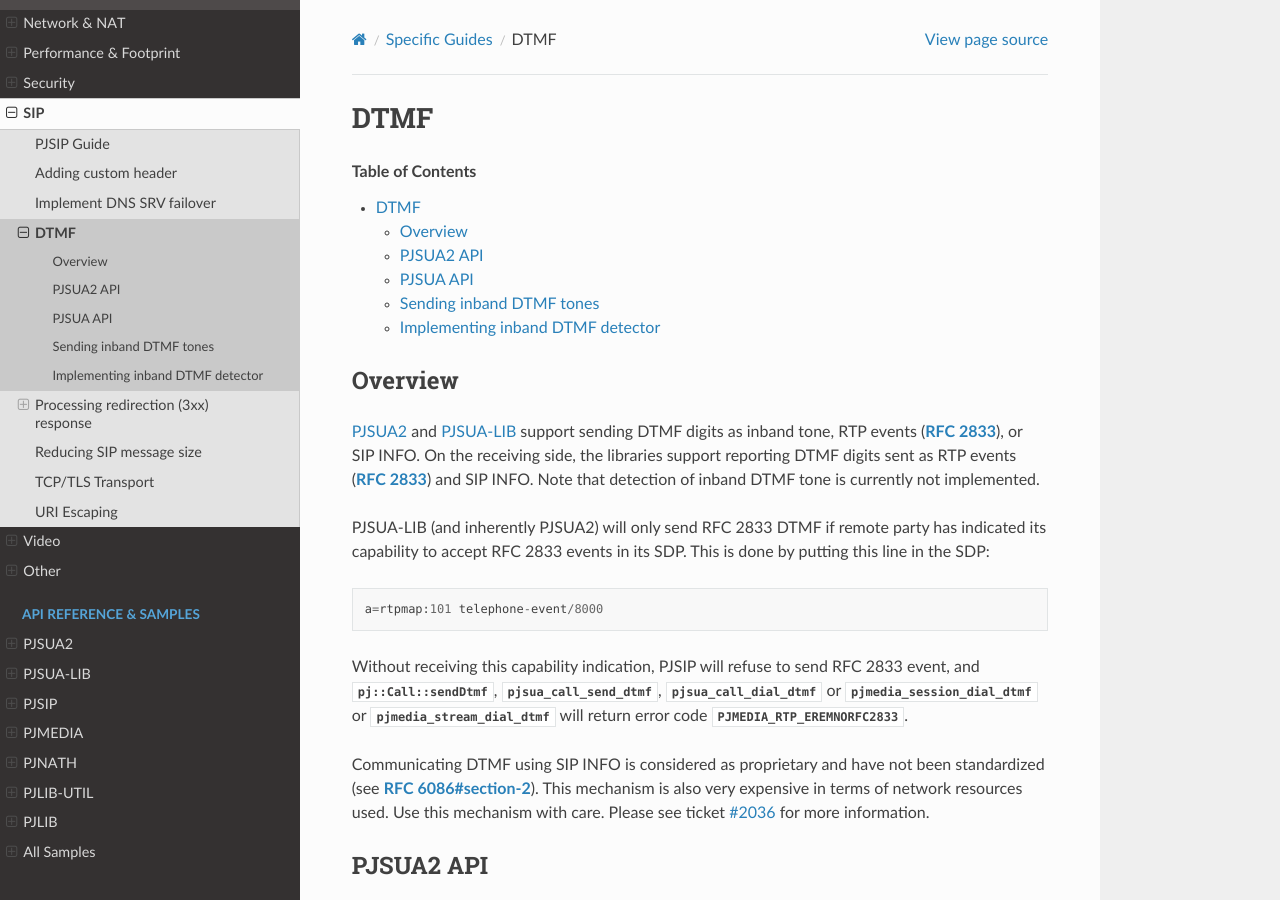
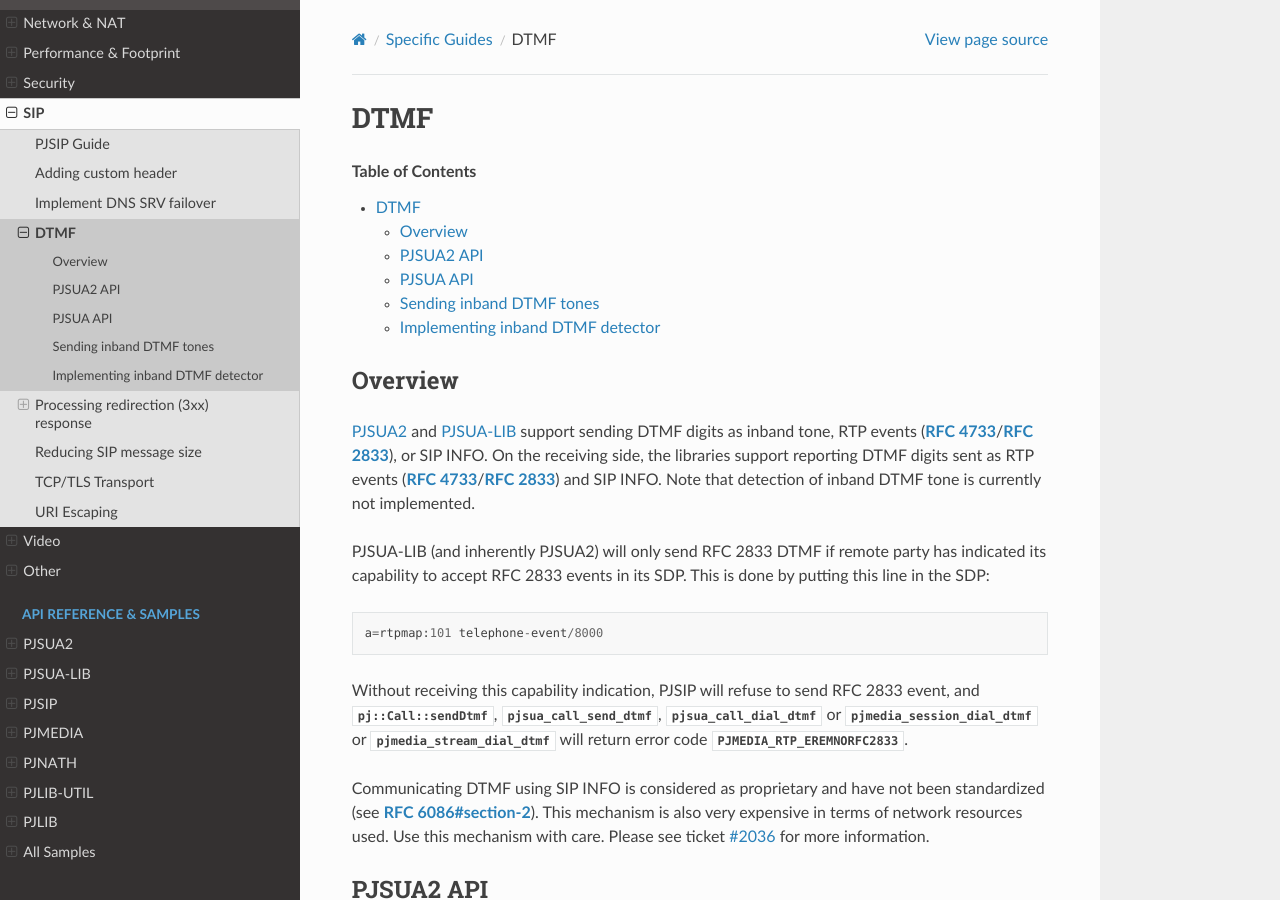
Before and after one commit to pjsip/pjproject_docs, a Sphinx documentation site: the page built from docs/source/specific-guides/sip/dtmf.rst, in a window 1280 px wide and 900 px high. Built offline with Sphinx 7.4.7 and the Read the Docs theme 2.0.0, drawn with Linux system fonts in a browser that asks for light colours; the version number could not be read and is left out.

Commit message:
Update dtmf.rst

```diff
--- a/docs/source/specific-guides/sip/dtmf.rst
+++ b/docs/source/specific-guides/sip/dtmf.rst
@@ -8,9 +8,9 @@
 Overview
 ------------------
 :doc:`PJSUA2 </api/pjsua2/index>` and :doc:`PJSUA-LIB </api/pjsua-lib/index>`
-support sending DTMF digits as inband tone, RTP events (:rfc:`2833`),
+support sending DTMF digits as inband tone, RTP events (:rfc:`4733`/:rfc:`2833`),
 or SIP INFO. On the receiving side, the libraries support reporting DTMF digits sent as
-RTP events (:rfc:`2833`) and SIP INFO. Note that detection of inband DTMF tone
+RTP events (:rfc:`4733`/:rfc:`2833`) and SIP INFO. Note that detection of inband DTMF tone
 is currently not implemented.
 
 PJSUA-LIB (and inherently PJSUA2) will only send RFC 2833 DTMF if remote party
```
